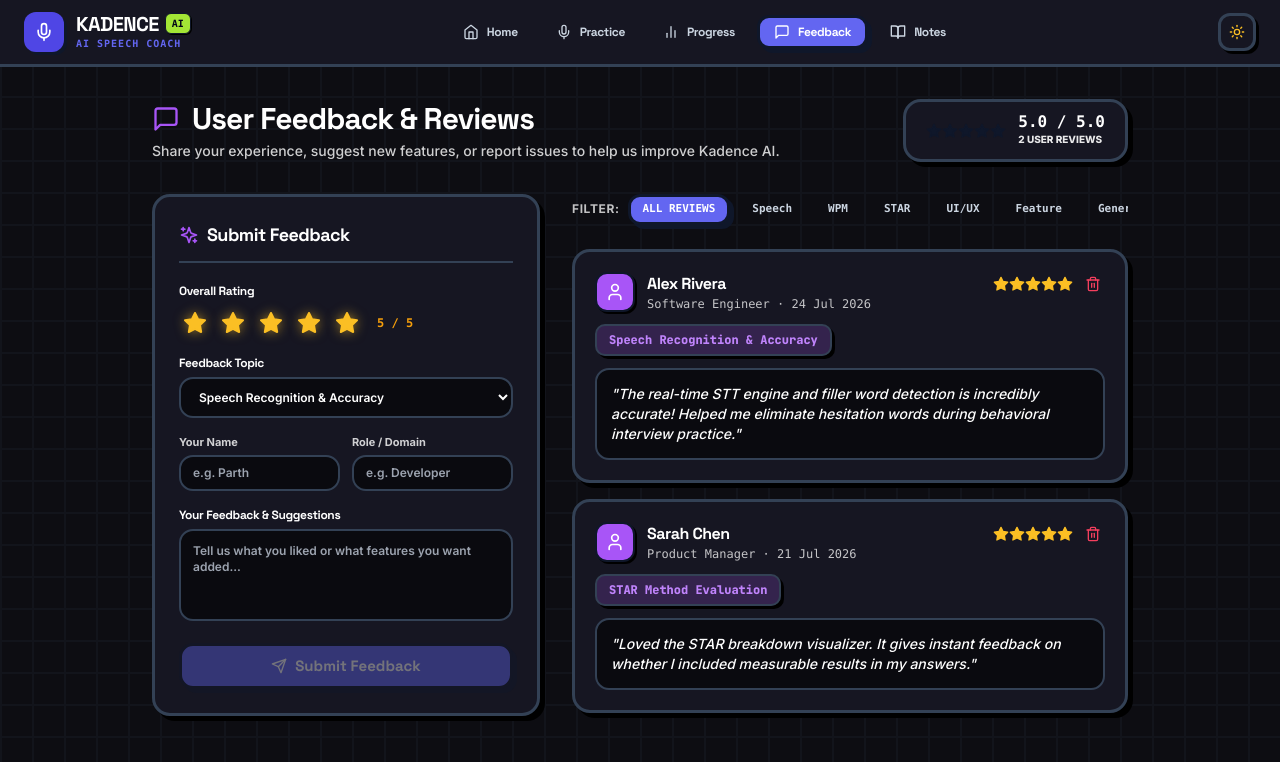
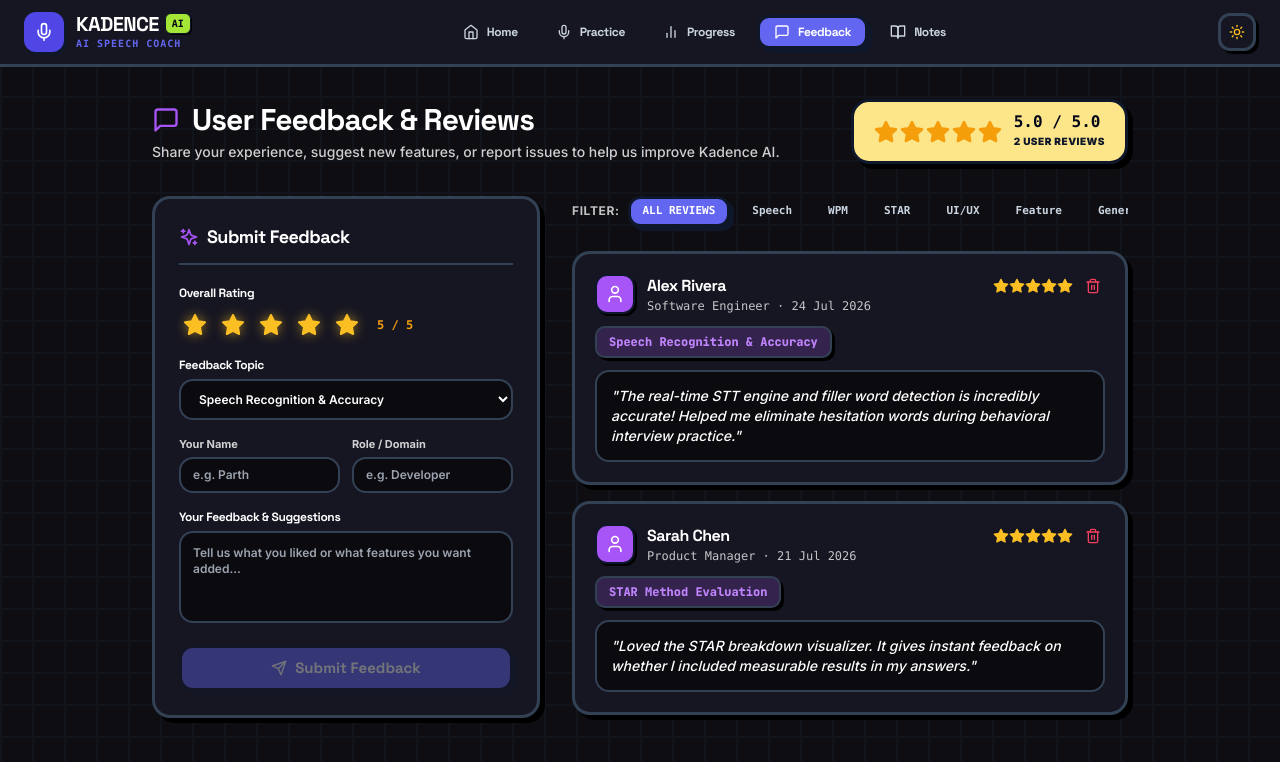
Before and after one commit to muditchaudhary29/kadence, a React (Vite) app: page / in a window 1280 px wide. Both pictures are taken after a click on the button "Feedback". Shown: the top 762 px of the page. Built offline with nearby package versions, Linux system fonts and the light colour scheme.

Commit message:
Fix Feedback page top-right rating summary badge stars: update from fill-slate-900 to bright glowing golden yellow (!fill-[#F59E0B])

```diff
--- a/src/components/FeedbackPage.jsx
+++ b/src/components/FeedbackPage.jsx
@@ -73,15 +73,15 @@
         </div>
 
         {/* Rating summary badge */}
-        <div className="brutal-card px-5 py-3 rounded-2xl bg-amber-400 text-slate-900 flex items-center gap-3 shrink-0">
-          <div className="flex items-center text-slate-900">
+        <div className="brutal-card px-5 py-3 rounded-2xl !bg-[#FDE68A] dark:!bg-[#78350F] !border-3 !border-slate-900 flex items-center gap-3 shrink-0 shadow-[4px_4px_0px_#0F172A]">
+          <div className="flex items-center gap-0.5">
             {[...Array(5)].map((_, i) => (
-              <Star key={i} className="w-4 h-4 fill-slate-900 stroke-slate-900" />
+              <Star key={i} className="w-4.5 h-4.5 !fill-[#F59E0B] !text-[#F59E0B] stroke-[2.5]" />
             ))}
           </div>
           <div>
-            <div className="text-base font-black font-mono leading-none">{avgRating} / 5.0</div>
-            <div className="text-[10px] font-extrabold uppercase mt-0.5 opacity-90">{feedbacks.length} User Review{feedbacks.length !== 1 ? 's' : ''}</div>
+            <div className="text-base font-black font-mono leading-none !text-slate-950 dark:!text-amber-200">{avgRating} / 5.0</div>
+            <div className="text-[10px] font-black uppercase mt-1 tracking-wider !text-slate-900 dark:!text-amber-300">{feedbacks.length} User Review{feedbacks.length !== 1 ? 's' : ''}</div>
           </div>
         </div>
       </div>
```
